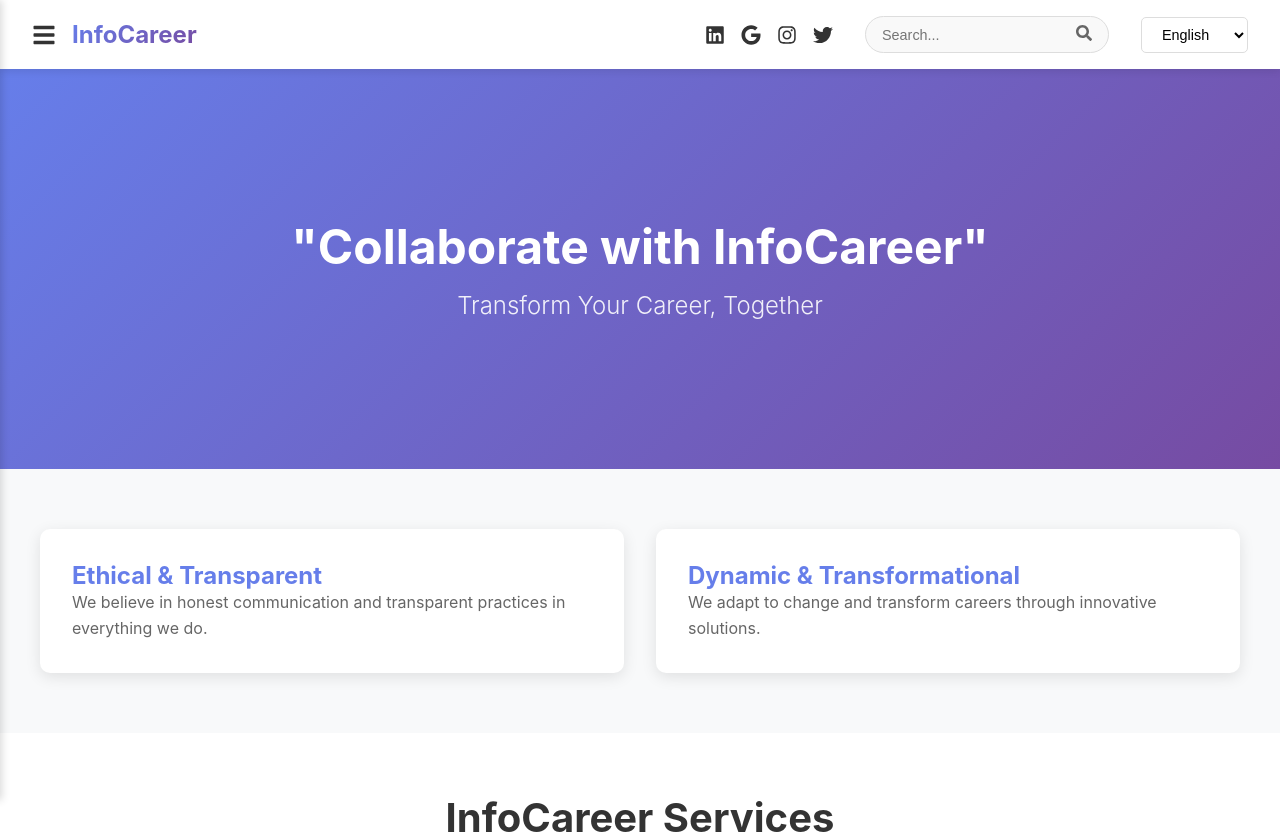
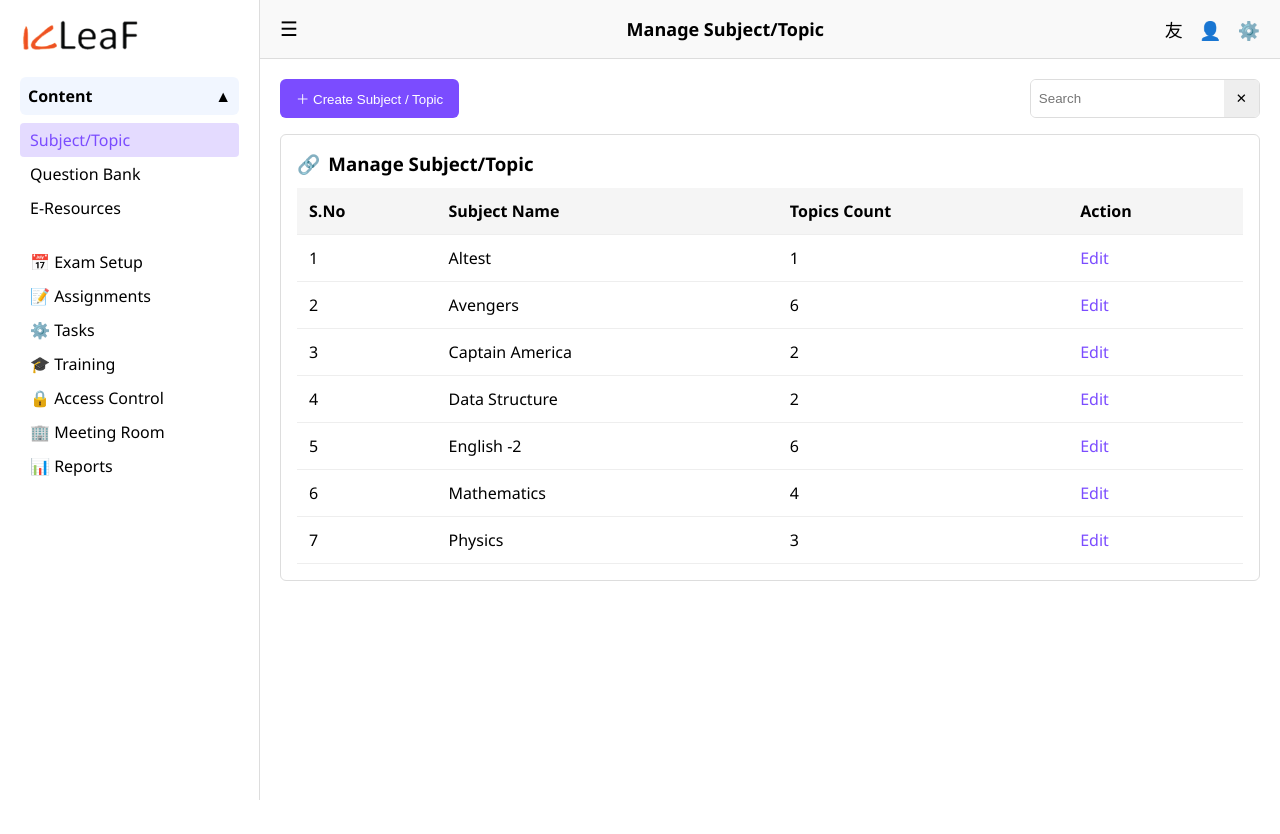
Before and after one commit to shrinidhimurthi/goldenplanet, a React (Create React App) app: page / in a window 1280 px wide. Shown: the top 834 px of the page. After the commit the page ends 800 px from the top, so only its background shows below. Built offline with nearby package versions, Linux system fonts and the light colour scheme.

Commit message:
changes done

```diff
--- a/src/App.js
+++ b/src/App.js
@@ -1,4 +1,18 @@
-import React, { useState, useEffect } from 'react';
+// src/App.js
+import React from "react";
+import LManageSubject from "./components/LManageSubject/LManageSubject";
+
+function App() {
+  return (
+    <div className="App">
+      <LManageSubject />
+    </div>
+  );
+}
+
+export default App;
+
+/* import React, { useState, useEffect } from 'react';
 import { BrowserRouter as Router, Routes, Route } from 'react-router-dom';
 import Navbar from './components/Navbar/Navbar';
 import Sidebar from './components/Sidebar/Sidebar';
@@ -46,4 +60,4 @@ function App() {
   );
 }
 
-export default App;
+export default App; */
--- /dev/null
+++ b/src/components/LManageSubject/LManageSubject.css
@@ -0,0 +1,191 @@
+/* Reset */
+* {
+  box-sizing: border-box;
+  margin: 0;
+  padding: 0;
+}
+
+/* Layout */
+.page-wrapper {
+  display: flex;
+  min-height: 100vh;
+  font-family: "Segoe UI", Roboto, sans-serif;
+}
+
+/* Sidebar */
+.sidebar {
+  width: 260px;
+  background: #fff;
+  border-right: 1px solid #ddd;
+  padding: 20px;
+  transition: all 0.3s;
+  position: relative;
+  z-index: 10;
+}
+.sidebar.closed {
+  transform: translateX(-100%);
+  position: absolute;
+}
+.brand {
+  margin-bottom: 20px;
+}
+.brand-logo {
+  width: 120px;
+}
+.menu-group {
+  margin-bottom: 20px;
+}
+.menu-heading {
+  font-weight: bold;
+  cursor: pointer;
+  display: flex;
+  justify-content: space-between;
+  padding: 8px;
+  background: #f1f6ff;
+  border-radius: 6px;
+}
+.menu-group ul {
+  list-style: none;
+  margin-top: 8px;
+}
+.menu-group ul li {
+  padding: 6px 10px;
+  cursor: pointer;
+  border-radius: 4px;
+}
+.menu-group ul li.active {
+  background: #7b4cff33;
+  color: #7b4cff;
+}
+
+/* Main area */
+.main-area {
+  flex: 1;
+  display: flex;
+  flex-direction: column;
+}
+
+/* Header */
+.header {
+  display: flex;
+  align-items: center;
+  justify-content: space-between;
+  padding: 16px 20px;
+  background: #f9f9f9;
+  border-bottom: 1px solid #ddd;
+}
+.hamburger {
+  font-size: 20px;
+  background: none;
+  border: none;
+  cursor: pointer;
+}
+.header-title {
+  font-weight: bold;
+  font-size: 18px;
+}
+.header-actions .icon {
+  margin-left: 12px;
+  font-size: 18px;
+  cursor: pointer;
+}
+
+/* Content */
+.content {
+  padding: 20px;
+}
+.page-controls {
+  display: flex;
+  justify-content: space-between;
+  margin-bottom: 16px;
+  flex-wrap: wrap;
+  gap: 10px;
+}
+.create-btn {
+  background: #7b4cff;
+  color: white;
+  border: none;
+  padding: 10px 16px;
+  border-radius: 6px;
+  cursor: pointer;
+}
+.search-wrap {
+  display: flex;
+  border: 1px solid #ddd;
+  border-radius: 6px;
+  overflow: hidden;
+}
+.search-wrap input {
+  border: none;
+  padding: 8px;
+  outline: none;
+}
+.search-wrap button {
+  border: none;
+  background: #eee;
+  padding: 8px 12px;
+  cursor: pointer;
+}
+
+/* Card */
+.card {
+  background: #fff;
+  border-radius: 6px;
+  padding: 16px;
+  border: 1px solid #ddd;
+}
+.card-title {
+  display: flex;
+  align-items: center;
+  font-weight: bold;
+  margin-bottom: 12px;
+}
+.attachment {
+  margin-right: 8px;
+}
+
+/* Table */
+.table-wrap {
+  overflow-x: auto;
+}
+.subject-table {
+  width: 100%;
+  border-collapse: collapse;
+}
+.subject-table th,
+.subject-table td {
+  padding: 12px;
+  border-bottom: 1px solid #eee;
+  text-align: left;
+}
+.subject-table th {
+  background: #f5f5f5;
+  font-weight: bold;
+}
+.edit-link {
+  color: #7b4cff;
+  text-decoration: none;
+  cursor: pointer;
+}
+
+/* Responsive */
+@media (max-width: 980px) {
+  .sidebar {
+    position: absolute;
+    top: 0;
+    left: 0;
+    height: 100%;
+  }
+  .sidebar.closed {
+    transform: translateX(-100%);
+  }
+}
+@media (max-width: 600px) {
+  .header-title {
+    font-size: 16px;
+  }
+  .create-btn {
+    font-size: 14px;
+    padding: 8px 12px;
+  }
+}
--- /dev/null
+++ b/src/components/LManageSubject/LManageSubject.js
@@ -0,0 +1,161 @@
+import React, { useState, useEffect } from "react";
+import "./LManageSubject.css";
+import icLeaf from "../../assets/images/ic-leaf.png";
+
+export default function LManageSubject() {
+  const [sidebarOpen, setSidebarOpen] = useState(true);
+  const [contentOpen, setContentOpen] = useState(true); // for dropdown
+  const [query, setQuery] = useState("");
+
+  const subjects = [
+    { id: 1, name: "Altest", topics: 1 },
+    { id: 2, name: "Avengers", topics: 6 },
+    { id: 3, name: "Captain America", topics: 2 },
+    { id: 4, name: "Data Structure", topics: 2 },
+    { id: 5, name: "English -2", topics: 6 },
+    { id: 6, name: "Mathematics", topics: 4 },
+    { id: 7, name: "Physics", topics: 3 },
+  ];
+
+  const filtered = subjects.filter(
+    (s) =>
+      s.name.toLowerCase().includes(query.trim().toLowerCase()) ||
+      String(s.id).includes(query.trim())
+  );
+
+// close sidebar when clicking outside
+useEffect(() => {
+  const handleClickOutside = (e) => {
+    const sidebar = document.getElementById("sidebar");
+    const hamburger = document.getElementById("hamburger");
+    if (
+      sidebar &&
+      !sidebar.contains(e.target) &&
+      hamburger &&
+      !hamburger.contains(e.target)
+    ) {
+      setSidebarOpen(false);
+    }
+  };
+  document.addEventListener("click", handleClickOutside);
+  return () => document.removeEventListener("click", handleClickOutside);
+}, []);
+
+
+  return (
+    <div className="page-wrapper">
+      {/* Sidebar */}
+      <aside
+        className={`sidebar ${sidebarOpen ? "open" : "closed"}`}
+        id="sidebar"
+      >
+        <div className="brand">
+          <img src={icLeaf} alt="brand" className="brand-logo" />
+        </div>
+
+        <nav className="menu">
+          <div className="menu-group">
+            <div
+              className="menu-heading"
+              onClick={() => setContentOpen((prev) => !prev)}
+            >
+              Content <span className="arrow">{contentOpen ? "▲" : "▼"}</span>
+            </div>
+            {contentOpen && (
+              <ul>
+                <li className="active">Subject/Topic</li>
+                <li>Question Bank</li>
+                <li>E-Resources</li>
+              </ul>
+            )}
+          </div>
+
+          <div className="menu-group">
+            <ul>
+              <li>📅 Exam Setup</li>
+              <li>📝 Assignments</li>
+              <li>⚙️ Tasks</li>
+              <li>🎓 Training</li>
+              <li>🔒 Access Control</li>
+              <li>🏢 Meeting Room</li>
+              <li>📊 Reports</li>
+            </ul>
+          </div>
+        </nav>
+      </aside>
+
+      {/* Main area */}
+      <div className="main-area">
+        {/* Header */}
+        <header className="header">
+       <button
+         id="hamburger"
+         className="hamburger"
+         onClick={(e) => {
+         e.stopPropagation(); // stop the outside click handler
+         setSidebarOpen((s) => !s);
+       }}
+       >
+               ☰
+        </button>
+
+          <div className="header-title">Manage Subject/Topic</div>
+          <div className="header-actions">
+            <span className="icon">友</span> {/* language */}
+            <span className="icon">👤</span> {/* profile */}
+            <span className="icon">⚙️</span> {/* settings */}
+          </div>
+        </header>
+
+        {/* Content */}
+        <main className="content">
+          <div className="page-controls">
+            <button className="create-btn">＋ Create Subject / Topic</button>
+            <div className="search-wrap">
+              <input
+                type="text"
+                placeholder="Search"
+                value={query}
+                onChange={(e) => setQuery(e.target.value)}
+              />
+              <button onClick={() => setQuery("")}>✕</button>
+            </div>
+          </div>
+
+          <section className="card">
+            <h3 className="card-title">
+              <span className="attachment">🔗</span> Manage Subject/Topic
+            </h3>
+
+            <div className="table-wrap">
+              <table className="subject-table">
+                <thead>
+                  <tr>
+                    <th>S.No</th>
+                    <th>Subject Name</th>
+                    <th>Topics Count</th>
+                    <th>Action</th>
+                  </tr>
+                </thead>
+                <tbody>
+                  {filtered.map((s) => (
+                    <tr key={s.id}>
+                      <td>{s.id}</td>
+                      <td>{s.name}</td>
+                      <td>{s.topics}</td>
+                      <td>
+                        <a href="#!" className="edit-link">
+                          Edit
+                        </a>
+                      </td>
+                    </tr>
+                  ))}
+                </tbody>
+              </table>
+            </div>
+          </section>
+        </main>
+      </div>
+    </div>
+  );
+}
```
Also changed, not shown: src/assets/images/ic-leaf.png (added).
